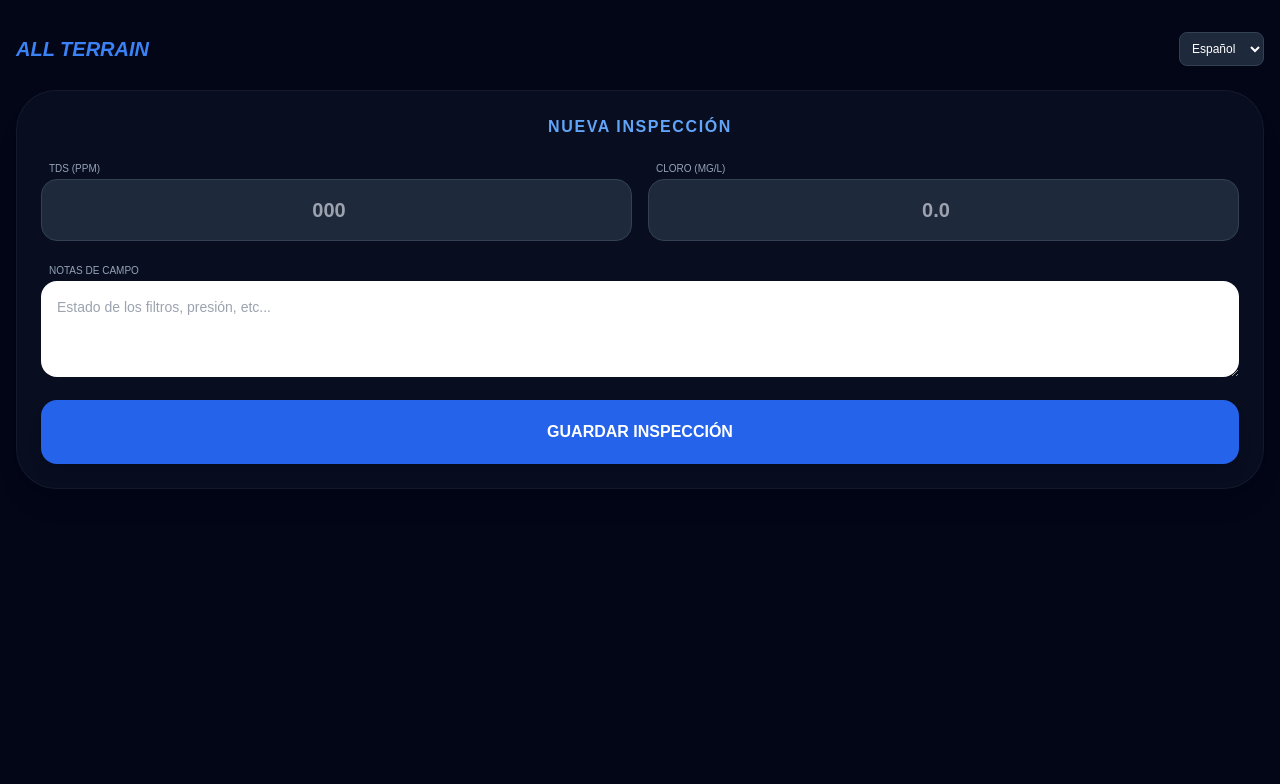
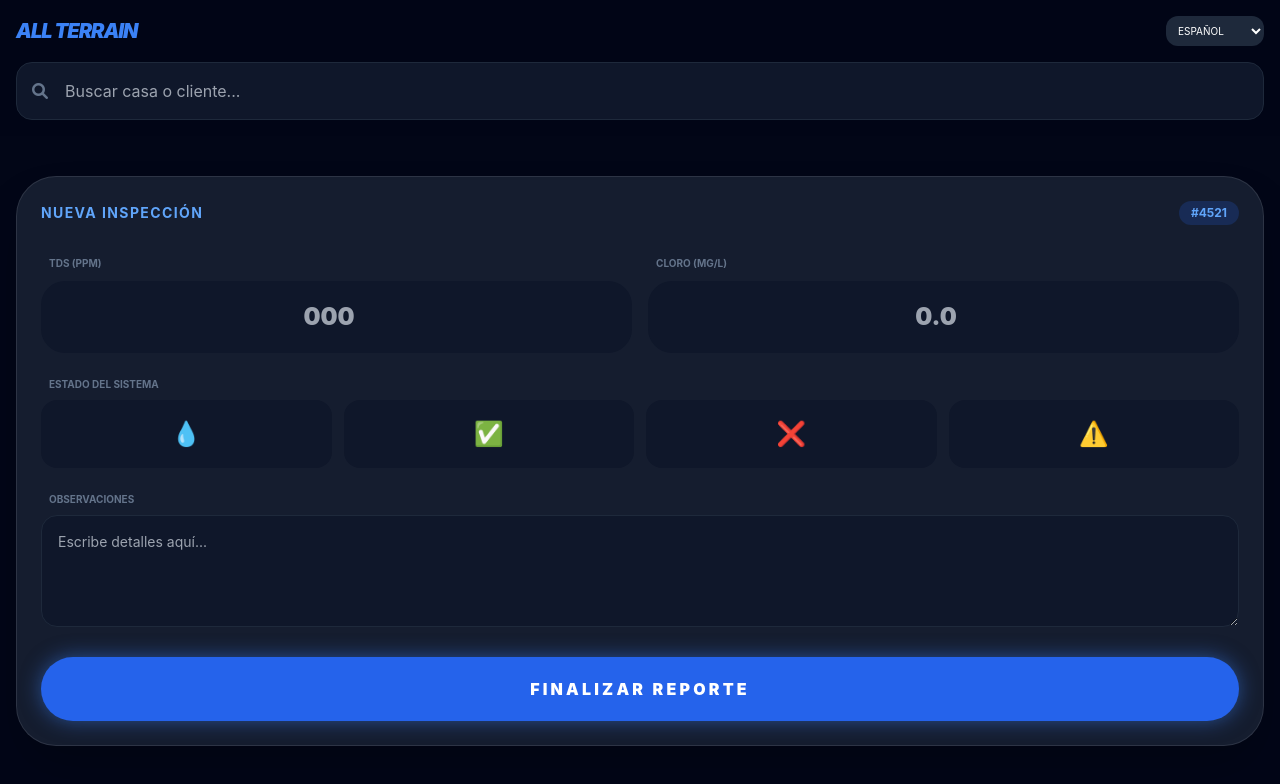
Before and after one commit to tonyhades1090/allterrain, a plain HTML site: page index.html in a window 1280 px wide. Drawn offline with nearby package versions, Linux system fonts and the light colour scheme.

Commit message:
Update index.html

```diff
--- a/index.html
+++ b/index.html
@@ -3,55 +3,80 @@
 <head>
     <meta charset="UTF-8">
     <meta name="viewport" content="width=device-width, initial-scale=1.0, maximum-scale=1.0, user-scalable=no">
-    <title>All Terrain | Field Analysis</title>
+    <title>All Terrain Pro</title>
     <script src="https://www.gstatic.com/firebasejs/10.7.1/firebase-app-compat.js"></script>
     <script src="https://www.gstatic.com/firebasejs/10.7.1/firebase-firestore-compat.js"></script>
     <script src="https://cdn.tailwindcss.com"></script>
     <link rel="stylesheet" href="https://cdnjs.cloudflare.com/ajax/libs/font-awesome/6.0.0/css/all.min.css">
     <style>
-        .glass { background: rgba(15, 23, 42, 0.85); backdrop-filter: blur(12px); }
-        body { background-color: #020617; color: white; font-family: sans-serif; }
-        input, select { background: #1e293b !important; border: 1px solid #334155 !important; color: white !important; }
+        body { background-color: #020617; color: white; font-family: 'Inter', sans-serif; overflow-x: hidden; }
+        .glass { background: rgba(30, 41, 59, 0.7); backdrop-filter: blur(12px); border: 1px solid rgba(255,255,255,0.1); }
+        .status-btn { transition: all 0.2s; border: 2px solid transparent; }
+        .status-btn.active { border-color: #3b82f6; background: rgba(59, 130, 246, 0.2); transform: scale(1.1); }
+        input::placeholder { color: #64748b; }
     </style>
 </head>
 <body>
 
-    <div id="app-ui" class="p-4">
-        <div class="flex justify-between items-center mb-6 pt-4">
-            <h1 class="text-xl font-black italic text-blue-500">ALL TERRAIN</h1>
-            <select id="lang" class="p-2 rounded-lg text-xs">
-                <option value="es">Español</option>
-                <option value="en">English</option>
-                <option value="fr">Français</option>
+    <div class="p-4 space-y-4 fixed top-0 inset-x-0 z-50 bg-slate-950/80 backdrop-blur-md">
+        <div class="flex justify-between items-center">
+            <h1 class="text-xl font-black italic text-blue-500 tracking-tighter">ALL TERRAIN</h1>
+            <select id="lang" class="bg-slate-800 text-white text-[10px] p-2 rounded-xl border-none outline-none">
+                <option value="es">ESPAÑOL</option>
+                <option value="en">ENGLISH</option>
+                <option value="fr">FRANÇAIS</option>
+                <option value="de">DEUTSCH</option>
+                <option value="it">ITALIANO</option>
+                <option value="pt">PORTUGUÊS</option>
+                <option value="ru">РУССКИЙ</option>
+                <option value="ar">العربية</option>
+                <option value="zh">中文</option>
+                <option value="ja">日本語</option>
             </select>
         </div>
+        <div class="relative">
+            <i class="fa-solid fa-magnifying-glass absolute left-4 top-1/2 -translate-y-1/2 text-slate-500"></i>
+            <input type="text" placeholder="Buscar casa o cliente..." class="w-full bg-slate-900 p-4 pl-12 rounded-2xl border border-slate-800 focus:border-blue-500 outline-none transition-all">
+        </div>
+    </div>
 
-        <div class="space-y-6">
-            <div class="bg-slate-900/50 p-6 rounded-[2.5rem] border border-white/5 shadow-xl">
-                <h2 id="house-id" class="text-center text-blue-400 font-bold mb-4 tracking-widest">NUEVA INSPECCIÓN</h2>
+    <div class="mt-40 p-4 pb-32">
+        <div class="glass p-6 rounded-[2.5rem] shadow-2xl">
+            <div class="flex justify-between items-center mb-6">
+                <h2 class="text-blue-400 font-bold tracking-widest uppercase text-sm">Nueva Inspección</h2>
+                <span id="house-tag" class="bg-blue-600/20 text-blue-400 px-3 py-1 rounded-full text-xs font-bold">#---</span>
+            </div>
 
-                <div class="grid grid-cols-2 gap-4 mb-4">
-                    <div>
-                        <label class="text-[10px] uppercase text-slate-400 ml-2">TDS (ppm)</label>
-                        <input id="tds" type="number" placeholder="000" class="w-full p-4 rounded-2xl text-center text-xl font-bold">
-                    </div>
-                    <div>
-                        <label class="text-[10px] uppercase text-slate-400 ml-2">Cloro (mg/L)</label>
-                        <input id="cloro" type="number" step="0.1" placeholder="0.0" class="w-full p-4 rounded-2xl text-center text-xl font-bold">
-                    </div>
+            <div class="grid grid-cols-2 gap-4 mb-6">
+                <div class="space-y-2">
+                    <label class="text-[10px] text-slate-500 ml-2 font-bold uppercase">TDS (PPM)</label>
+                    <input id="tds" type="number" placeholder="000" class="w-full bg-slate-900 p-5 rounded-3xl text-center text-2xl font-black text-white">
                 </div>
+                <div class="space-y-2">
+                    <label class="text-[10px] text-slate-500 ml-2 font-bold uppercase">Cloro (MG/L)</label>
+                    <input id="cloro" type="number" step="0.1" placeholder="0.0" class="w-full bg-slate-900 p-5 rounded-3xl text-center text-2xl font-black text-white">
+                </div>
+            </div>
 
-                <label class="text-[10px] uppercase text-slate-400 ml-2">Notas de Campo</label>
-                <textarea id="notas" class="w-full p-4 rounded-2xl h-24 mb-4 text-sm" placeholder="Estado de los filtros, presión, etc..."></textarea>
+            <label class="text-[10px] text-slate-500 ml-2 font-bold uppercase mb-2 block">Estado del Sistema</label>
+            <div class="grid grid-cols-4 gap-3 mb-6">
+                <button onclick="setStatus('💧', this)" class="status-btn bg-slate-900 p-4 rounded-2xl text-2xl">💧</button>
+                <button onclick="setStatus('✅', this)" class="status-btn bg-slate-900 p-4 rounded-2xl text-2xl">✅</button>
+                <button onclick="setStatus('❌', this)" class="status-btn bg-slate-900 p-4 rounded-2xl text-2xl">❌</button>
+                <button onclick="setStatus('⚠️', this)" class="status-btn bg-slate-900 p-4 rounded-2xl text-2xl">⚠️</button>
+            </div>
 
-                <button onclick="enviarDatos()" id="btn-save" class="w-full bg-blue-600 hover:bg-blue-500 py-5 rounded-2xl font-black text-white shadow-lg transition-all active:scale-95">
-                    GUARDAR INSPECCIÓN
-                </button>
-            </div>
+            <label class="text-[10px] text-slate-500 ml-2 font-bold uppercase mb-2 block">Observaciones</label>
+            <textarea id="notas" class="w-full bg-slate-900 p-4 rounded-2xl h-28 text-sm outline-none border border-slate-800 mb-6" placeholder="Escribe detalles aquí..."></textarea>
+
+            <button onclick="guardarTodo()" id="main-btn" class="w-full bg-blue-600 py-5 rounded-[2rem] font-black text-white tracking-[0.2em] shadow-[0_0_20px_rgba(59,130,246,0.5)] active:scale-95 transition-all">
+                FINALIZAR REPORTE
+            </button>
         </div>
     </div>
 
     <script>
+        // Configuración Firebase
         const firebaseConfig = {
           apiKey: "AIzaSyCcX7KNM-w1A-3sgNoFwKxMVO7M7_e1Ab4",
           authDomain: "all-terrain-8755d.firebaseapp.com",
@@ -63,35 +88,40 @@
         firebase.initializeApp(firebaseConfig);
         const db = firebase.firestore();
 
-        async function enviarDatos() {
-            const btn = document.getElementById('btn-save');
-            const tds = document.getElementById('tds').value;
-            const cloro = document.getElementById('cloro').value;
-            const notas = document.getElementById('notas').value;
-            const idioma = document.getElementById('lang').value;
+        let currentStatus = "💧";
+        document.getElementById('house-tag').innerText = "#" + Math.floor(Math.random()*9000 + 1000);
 
-            if(!tds || !cloro) return alert("Por favor, llena TDS y Cloro");
+        function setStatus(emoji, el) {
+            currentStatus = emoji;
+            document.querySelectorAll('.status-btn').forEach(b => b.classList.remove('active'));
+            el.classList.add('active');
+        }
 
-            btn.innerText = "ENVIANDO...";
+        async function guardarTodo() {
+            const btn = document.getElementById('main-btn');
+            const data = {
+                tds: document.getElementById('tds').value,
+                cloro: document.getElementById('cloro').value,
+                notas: document.getElementById('notas').value,
+                estado: currentStatus,
+                idioma: document.getElementById('lang').value,
+                casa: document.getElementById('house-tag').innerText,
+                fecha: firebase.firestore.FieldValue.serverTimestamp()
+            };
+
+            if(!data.tds || !data.cloro) return alert("Por favor completa los niveles de TDS y Cloro");
+
+            btn.innerText = "PROCESANDO...";
             btn.disabled = true;
 
             try {
-                await db.collection("analisis").add({
-                    tds: tds,
-                    cloro: cloro,
-                    notas: notas,
-                    idioma: idioma,
-                    fecha: firebase.firestore.FieldValue.serverTimestamp()
-                });
-                alert("✅ ÉXITO: Los datos ya están en la nube.");
-                document.getElementById('tds').value = "";
-                document.getElementById('cloro').value = "";
-                document.getElementById('notas').value = "";
+                await db.collection("analisis").add(data);
+                alert("🚀 REPORTE ENVIADO CON ÉXITO");
+                location.reload();
             } catch (e) {
-                alert("Error: " + e.message);
-            } finally {
-                btn.innerText = "GUARDAR INSPECCIÓN";
+                alert("Error de conexión: " + e.message);
                 btn.disabled = false;
+                btn.innerText = "FINALIZAR REPORTE";
             }
         }
     </script>
```
